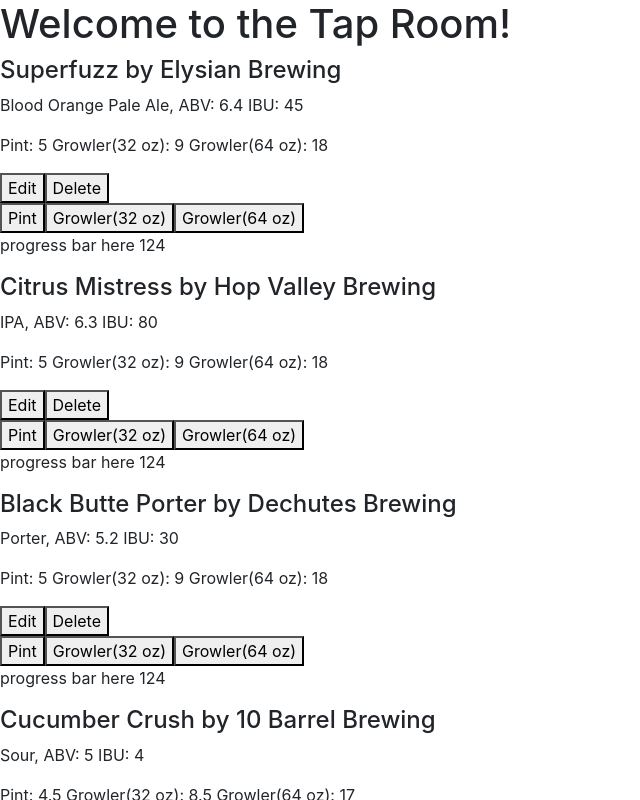
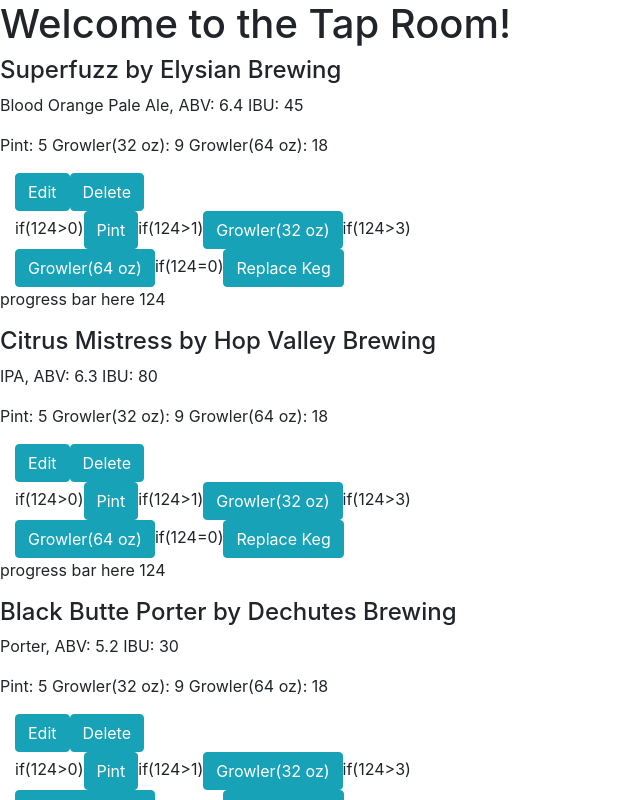
Before and after one commit to KChellis/tap-room-react, a React app: page /#/ in a window 1280 px wide. Shown: the top 800 px of the page, without its empty margins (0-640 px from the left). Built offline with nearby package versions, Linux system fonts and the light colour scheme.

Commit message:
update Buttons component to include conditionals and bootstrap styling

```diff
--- a/src/components/Keg.jsx
+++ b/src/components/Keg.jsx
@@ -20,7 +20,7 @@
         abv={props.abv}
         ibu={props.ibu}
         prices={props.prices}/>
-      <Buttons />
+      <Buttons pints={props.pints}/>
       <ProgressBar pints={props.pints}/>
     </div>
   );
--- a/src/components/Keg_Buttons.jsx
+++ b/src/components/Keg_Buttons.jsx
@@ -1,17 +1,31 @@
 import React from 'react';
+import PropTypes from 'prop-types';
 
-function Buttons(){
+function Buttons(props){
 
   return(
-    <div className='buttons'>
-      <button>Edit</button>
-      <button>Delete</button>
+    <div className='buttons col-sm-4'>
+      <button className='btn btn-info'>Edit</button>
+      <button className='btn btn-info'>Delete</button>
       <br/>
-      <button>Pint</button>
-      <button>Growler(32 oz)</button>
-      <button>Growler(64 oz)</button>
+      if({props.pints}>0){
+        <button className='btn btn-info'>Pint</button>
+      }
+      if({props.pints}>1){
+        <button className='btn btn-info'>Growler(32 oz)</button>
+      }
+      if({props.pints}>3){
+        <button className='btn btn-info'>Growler(64 oz)</button>
+      }
+      if({props.pints}=0){
+        <button className="btn btn-info">Replace Keg</button>
+      }
     </div>
   );
 }
 
+Buttons.propTypes = {
+  pints: PropTypes.number.isRequired
+};
+
 export default Buttons;
```
